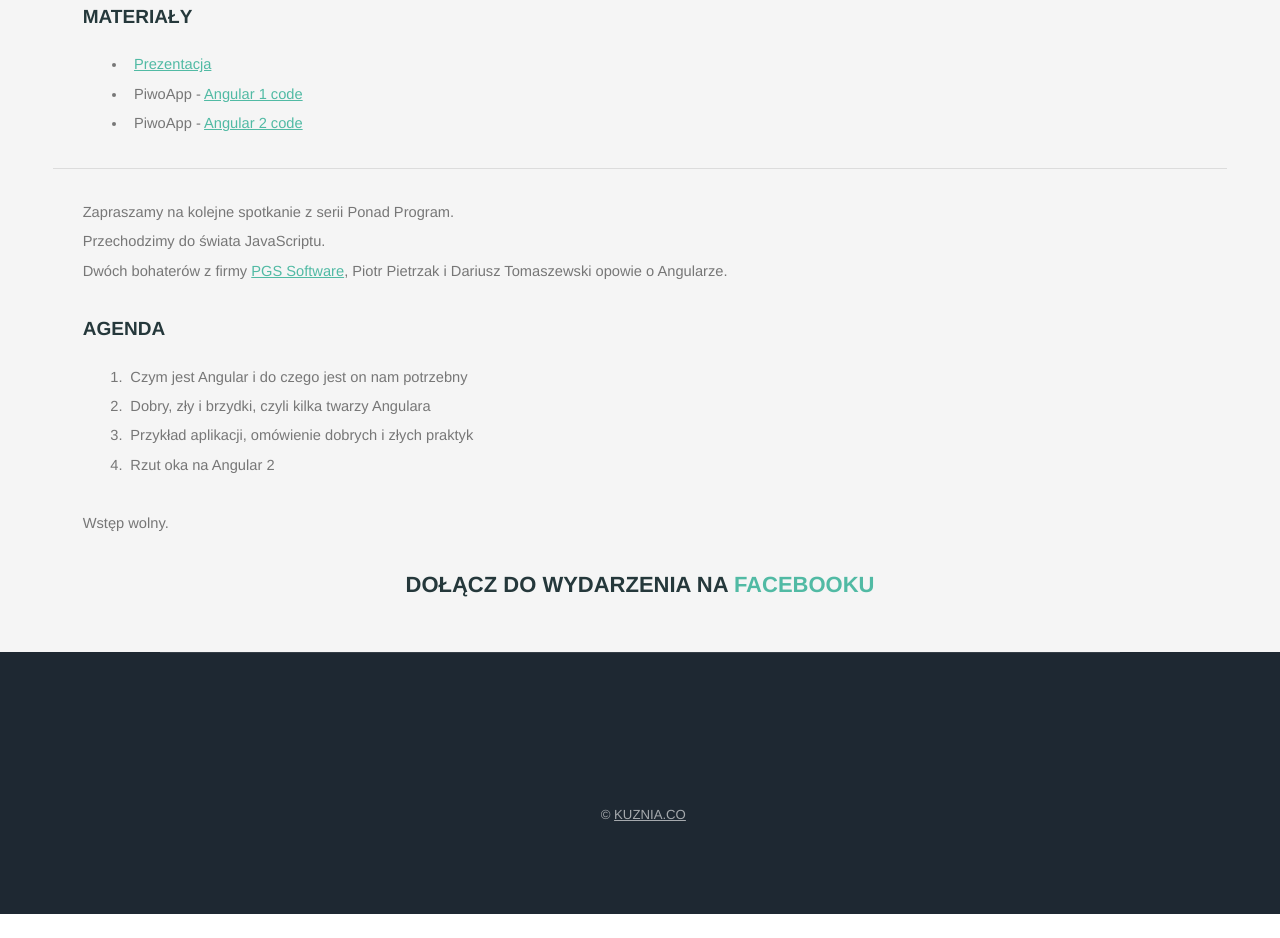
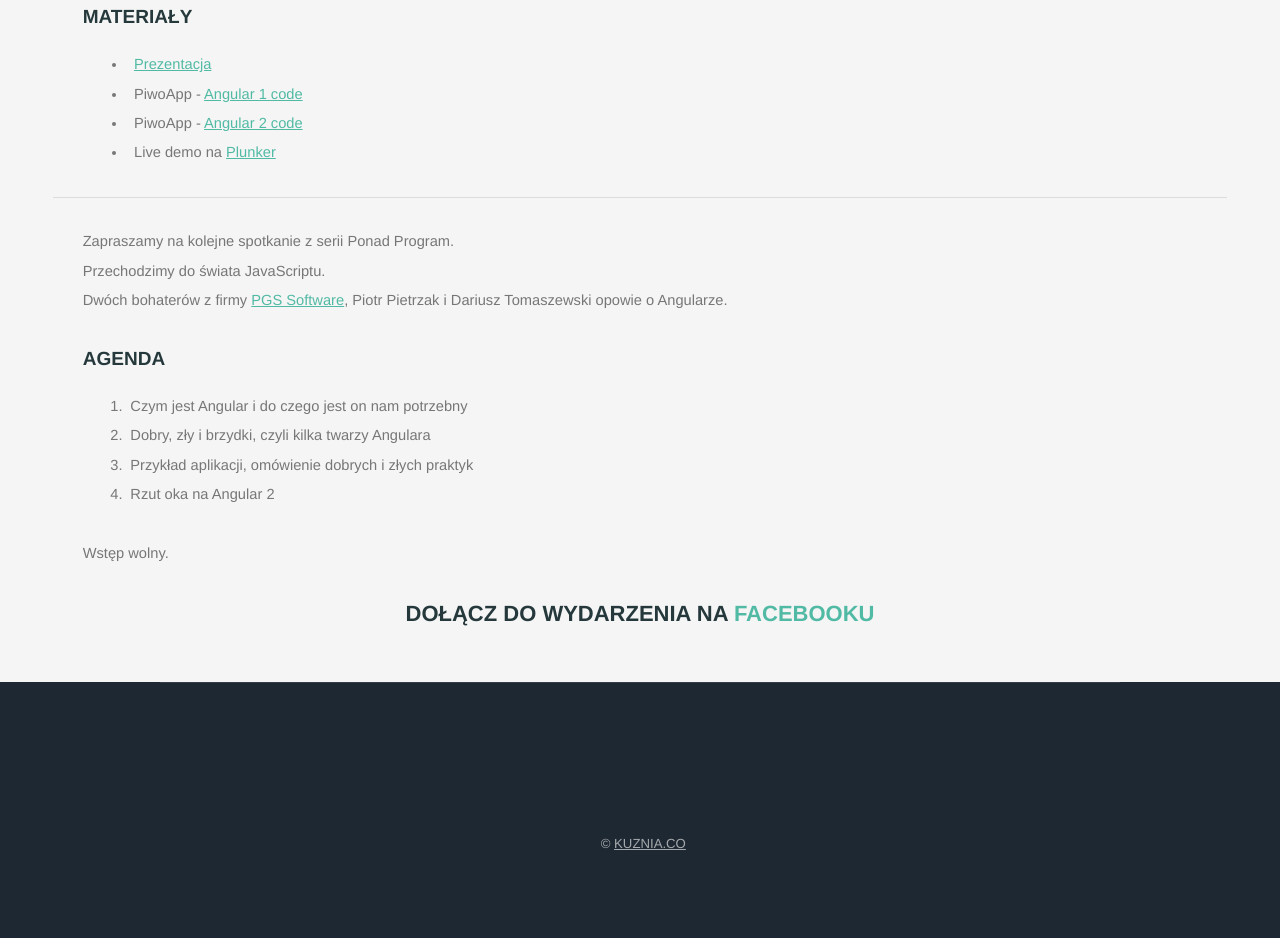
Before and after one commit to KuzniaCo/PonadProgram, a plain HTML site: page events/angularjs/index.html in a window 1280 px wide. Shown: the part 906-1844 px from the top of the page. Before the commit the page ends 1820 px from the top, so only its background shows below. Drawn offline with Linux system fonts and the light colour scheme; a web font is replaced by a local one.

Commit message:
Add live demo AngularJS app

```diff
--- a/events/angularjs/index.html
+++ b/events/angularjs/index.html
@@ -43,6 +43,7 @@
             <li><a href="http://slides.com/dariusztomaszewski/angular-praktycznie-i-niepraktycznie-4">Prezentacja</a></li>
             <li>PiwoApp - <a href="https://github.com/dtomaszewski/a1piwo">Angular 1 code</a></li>
             <li>PiwoApp - <a href="https://github.com/privideph/a2piwo">Angular 2 code</a></li>
+            <li>Live demo na <a href="https://plnkr.co/edit/mdgbt8jj3goorb3ChzaP?p=preview">Plunker</a></li>
         </ul>
 
         <hr/>
```
